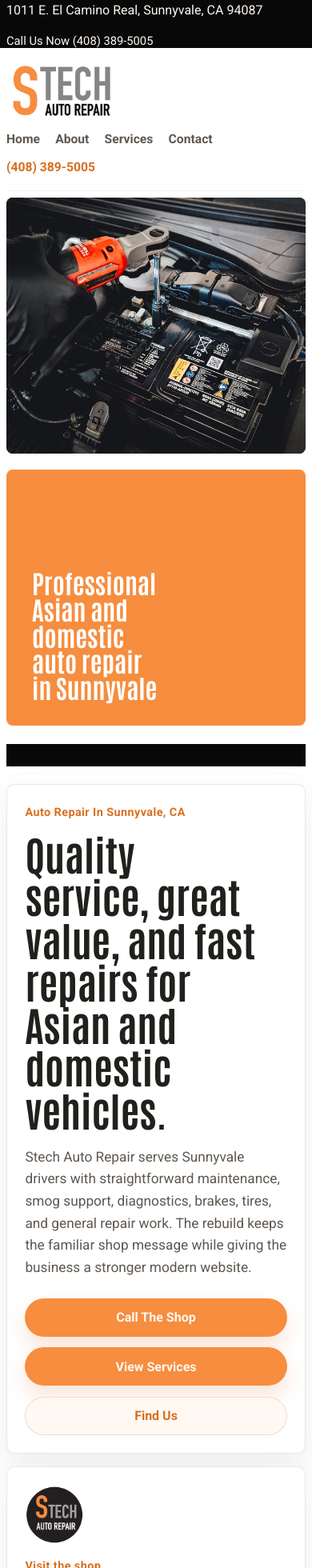
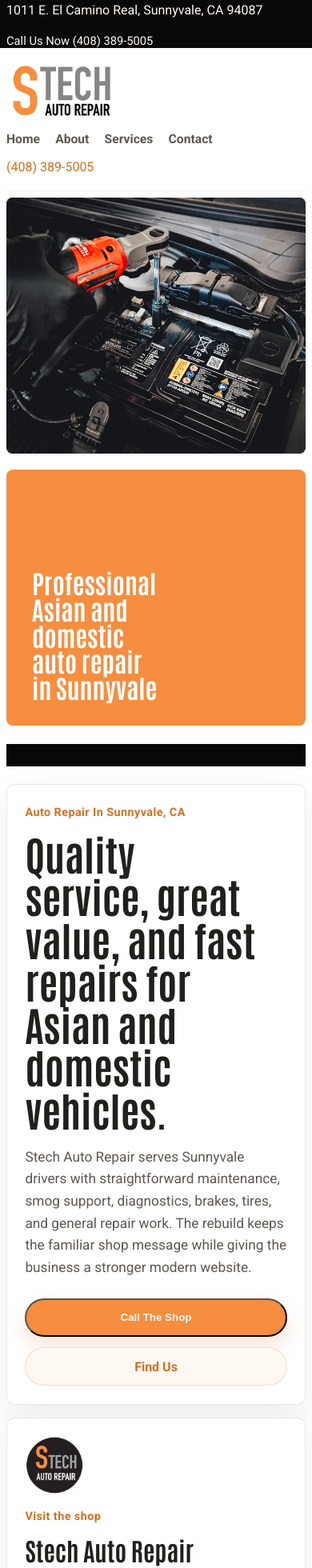
Before and after one commit to DietmarSZ/stechherman, a Next.js app: page / in a window 390 px wide. Shown: the top 1960 px of the page at 80% size. Built offline with nearby package versions, Linux system fonts and the light colour scheme.

Commit message:
Replace desktop phone links with call popup

```diff
--- a/src/app/globals.css
+++ b/src/app/globals.css
@@ -65,7 +65,8 @@ main {
 }
 
 .utility-content p,
-.utility-content a {
+.utility-content a,
+.utility-phone {
   margin: 0;
   color: #fff7f1;
 }
@@ -102,14 +103,34 @@ main {
 
 .site-nav a,
 .footer-links a,
-.header-phone {
+.header-phone,
+.footer-phone {
   color: var(--muted);
   font-size: 0.98rem;
   font-weight: 600;
 }
 
-.header-phone {
+.header-phone,
+.footer-phone {
   color: var(--accent-deep);
+}
+
+.utility-phone,
+.header-phone,
+.footer-phone,
+.inline-phone-link {
+  appearance: none;
+  border: 0;
+  background: transparent;
+  cursor: pointer;
+  font: inherit;
+  padding: 0;
+  text-align: inherit;
+}
+
+.inline-phone-link {
+  color: var(--accent-deep);
+  font-weight: 700;
 }
 
 main {
@@ -510,6 +531,43 @@ span {
   margin-bottom: 0.5rem;
 }
 
+.phone-modal-overlay {
+  position: fixed;
+  inset: 0;
+  z-index: 50;
+  display: grid;
+  place-items: center;
+  padding: 1rem;
+  background: rgba(8, 8, 8, 0.5);
+}
+
+.phone-modal {
+  width: min(100%, 460px);
+  background: #ffffff;
+  border: 1px solid var(--line);
+  border-radius: var(--radius-lg);
+  box-shadow: 0 24px 60px rgba(0, 0, 0, 0.18);
+  padding: 1.5rem;
+}
+
+.phone-modal-actions {
+  display: flex;
+  flex-wrap: wrap;
+  gap: 0.75rem;
+  margin-top: 1.2rem;
+}
+
+.phone-modal-close {
+  margin-top: 0.9rem;
+  appearance: none;
+  border: 0;
+  background: transparent;
+  color: var(--muted);
+  cursor: pointer;
+  font: inherit;
+  padding: 0;
+}
+
 @media (max-width: 960px) {
   .hero-banner,
   .intro-grid,
--- a/src/app/layout.tsx
+++ b/src/app/layout.tsx
@@ -3,6 +3,7 @@ import Image from "next/image";
 import Link from "next/link";
 import { Antonio, Roboto } from "next/font/google";
 import "./globals.css";
+import { PhoneAction } from "@/components/phone-action";
 import { site } from "@/lib/site";
 
 const headingFont = Antonio({
@@ -57,7 +58,12 @@ export default function RootLayout({
           <div className="utility-bar">
             <div className="utility-content">
               <p>{site.address.streetAddress}, {site.address.addressLocality}, {site.address.addressRegion} {site.address.postalCode}</p>
-              <a href={site.phoneHref}>Call Us Now {site.phone}</a>
+              <PhoneAction
+                className="utility-phone"
+                label={`Call Us Now ${site.phone}`}
+                phone={site.phone}
+                phoneHref={site.phoneHref}
+              />
             </div>
           </div>
           <header className="site-header">
@@ -76,9 +82,12 @@ export default function RootLayout({
               <Link href="/services">Services</Link>
               <Link href="/contact">Contact</Link>
             </nav>
-            <a className="header-phone" href={site.phoneHref}>
-              {site.phone}
-            </a>
+            <PhoneAction
+              className="header-phone"
+              label={site.phone}
+              phone={site.phone}
+              phoneHref={site.phoneHref}
+            />
           </header>
 
           {children}
@@ -103,7 +112,12 @@ export default function RootLayout({
               <Link href="/contact">Contact</Link>
             </div>
             <div>
-              <a href={site.phoneHref}>{site.phone}</a>
+              <PhoneAction
+                className="footer-phone"
+                label={site.phone}
+                phone={site.phone}
+                phoneHref={site.phoneHref}
+              />
             </div>
           </footer>
         </div>
--- a/src/app/page.tsx
+++ b/src/app/page.tsx
@@ -1,5 +1,6 @@
 import Image from "next/image";
 import Link from "next/link";
+import { PhoneAction } from "@/components/phone-action";
 import { getBusinessSchema, getFaqSchema, site } from "@/lib/site";
 
 const proofPoints = [
@@ -59,11 +60,12 @@ export default function HomePage() {
           <h1>{site.hero.title}</h1>
           <p className="lede">{site.hero.description}</p>
           <div className="cta-row">
-            {site.primaryCtas.map((cta) => (
-              <Link key={cta.href} className="button button-primary" href={cta.href}>
-                {cta.label}
-              </Link>
-            ))}
+            <PhoneAction
+              className="button button-primary"
+              label="Call The Shop"
+              phone={site.phone}
+              phoneHref={site.phoneHref}
+            />
             <Link className="button button-secondary" href="/contact">
               Find Us
             </Link>
@@ -86,7 +88,12 @@ export default function HomePage() {
               <br />
               {site.address.addressLocality}, {site.address.addressRegion} {site.address.postalCode}
             </p>
-            <a href={site.phoneHref}>{site.phone}</a>
+            <PhoneAction
+              className="inline-phone-link"
+              label={site.phone}
+              phone={site.phone}
+              phoneHref={site.phoneHref}
+            />
           </article>
 
           <article className="panel signal-panel">
@@ -223,9 +230,12 @@ export default function HomePage() {
           <h2>No appointment necessary. Book by phone today or stop by the shop.</h2>
         </div>
         <div className="cta-row">
-          <Link className="button button-primary" href={site.phoneHref}>
-            Call {site.phone}
-          </Link>
+          <PhoneAction
+            className="button button-primary"
+            label={`Call ${site.phone}`}
+            phone={site.phone}
+            phoneHref={site.phoneHref}
+          />
           <Link className="button button-secondary" href="/contact">
             View Contact Details
           </Link>
--- /dev/null
+++ b/src/components/phone-action.tsx
@@ -0,0 +1,79 @@
+"use client";
+
+import { useState } from "react";
+
+type PhoneActionProps = {
+  className?: string;
+  label: string;
+  phone: string;
+  phoneHref: string;
+};
+
+function shouldUseDirectCall() {
+  if (typeof window === "undefined") {
+    return false;
+  }
+
+  const coarsePointer = window.matchMedia("(pointer: coarse)").matches;
+  const mobileAgent = /Android|iPhone|iPad|iPod/i.test(window.navigator.userAgent);
+
+  return coarsePointer || mobileAgent;
+}
+
+export function PhoneAction({ className, label, phone, phoneHref }: PhoneActionProps) {
+  const [isOpen, setIsOpen] = useState(false);
+  const [copied, setCopied] = useState(false);
+
+  function handleOpen() {
+    if (shouldUseDirectCall()) {
+      window.location.href = phoneHref;
+      return;
+    }
+
+    setIsOpen(true);
+  }
+
+  async function handleCopy() {
+    await navigator.clipboard.writeText(phone);
+    setCopied(true);
+    window.setTimeout(() => setCopied(false), 1800);
+  }
+
+  return (
+    <>
+      <button className={className} type="button" onClick={handleOpen}>
+        {label}
+      </button>
+
+      {isOpen ? (
+        <div className="phone-modal-overlay" role="presentation" onClick={() => setIsOpen(false)}>
+          <div
+            className="phone-modal"
+            role="dialog"
+            aria-modal="true"
+            aria-labelledby="phone-modal-title"
+            onClick={(event) => event.stopPropagation()}
+          >
+            <p className="eyebrow">Call Stech Auto Repair</p>
+            <h2 id="phone-modal-title">{phone}</h2>
+            <p>
+              On desktop, your browser may hand phone links off to another app. You can copy the
+              number below or continue anyway.
+            </p>
+            <div className="phone-modal-actions">
+              <button className="button button-primary" type="button" onClick={handleCopy}>
+                {copied ? "Copied" : "Copy Number"}
+              </button>
+              <a className="button button-secondary" href={phoneHref}>
+                Continue to call app
+              </a>
+            </div>
+            <button className="phone-modal-close" type="button" onClick={() => setIsOpen(false)}>
+              Close
+            </button>
+          </div>
+        </div>
+      ) : null}
+    </>
+  );
+}
```
Also changed, not shown: src/app/contact/page.tsx (+21 -7 lines).
